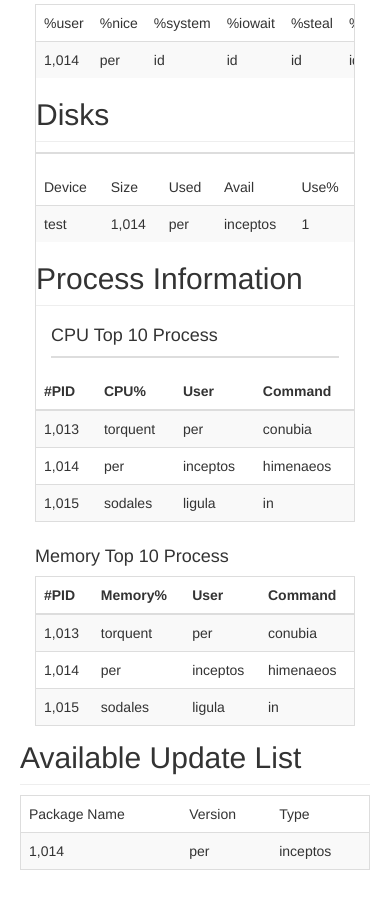
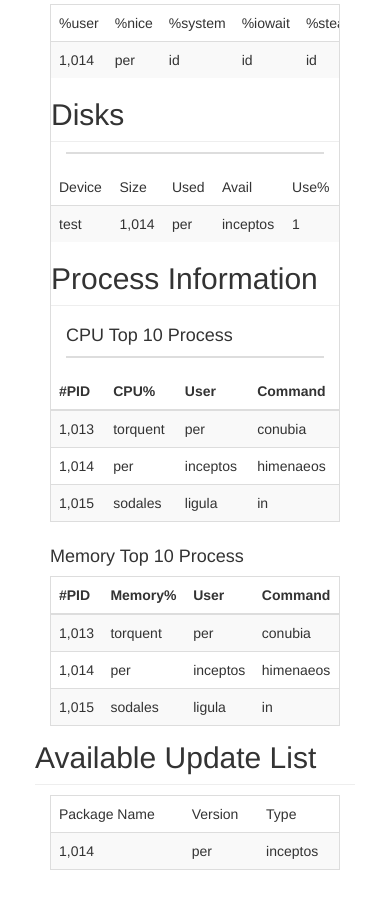
Before and after one commit to seadog007/Fedora-System-Status-Dashboard, a plain HTML site: page index.html in a window 390 px wide. Shown: the part 1836-2741 px from the top of the page. Drawn offline with Linux system fonts and the light colour scheme.

Commit message:
Fix typeset

```diff
--- a/index.html
+++ b/index.html
@@ -103,6 +103,7 @@
           </div>
 
           <h2 class="sub-header">CPUs</h2>
+          <div class="col-xs-12 col-sm-12 col-md-12 col-lg-12">
           <div class="table-responsive">
             <table class="table table-striped">
               <thead>
@@ -127,8 +128,10 @@
                 </tbody>
             <table>
           </div>
+        </div>
 
           <h2 class="sub-header">Disks</h2>
+          <div class="col-xs-12 col-sm-12 col-md-12 col-lg-12">
           <div class="table-responsive">
             <table class="table table-striped">
               <thead>
@@ -151,6 +154,7 @@
                 </tbody>
             <table>
           </div>
+        </div>
 
           <h2 class="sub-header">Process Information</h2>
           <div class="col-xs-12 col-sm-12 col-md-6 col-lg-6">
@@ -225,6 +229,7 @@
           </div>
 
           <h2 class="sub-header">Available Update List</h2>
+          <div class="col-xs-12 col-sm-12 col-md-12 col-lg-12">
           <div class="table-responsive">
             <table class="table table-striped">
               <thead>
@@ -243,7 +248,7 @@
                 </tbody>
             <table>
           </div>
-
+</div>
         </div>
       </div>
     </div>
```
